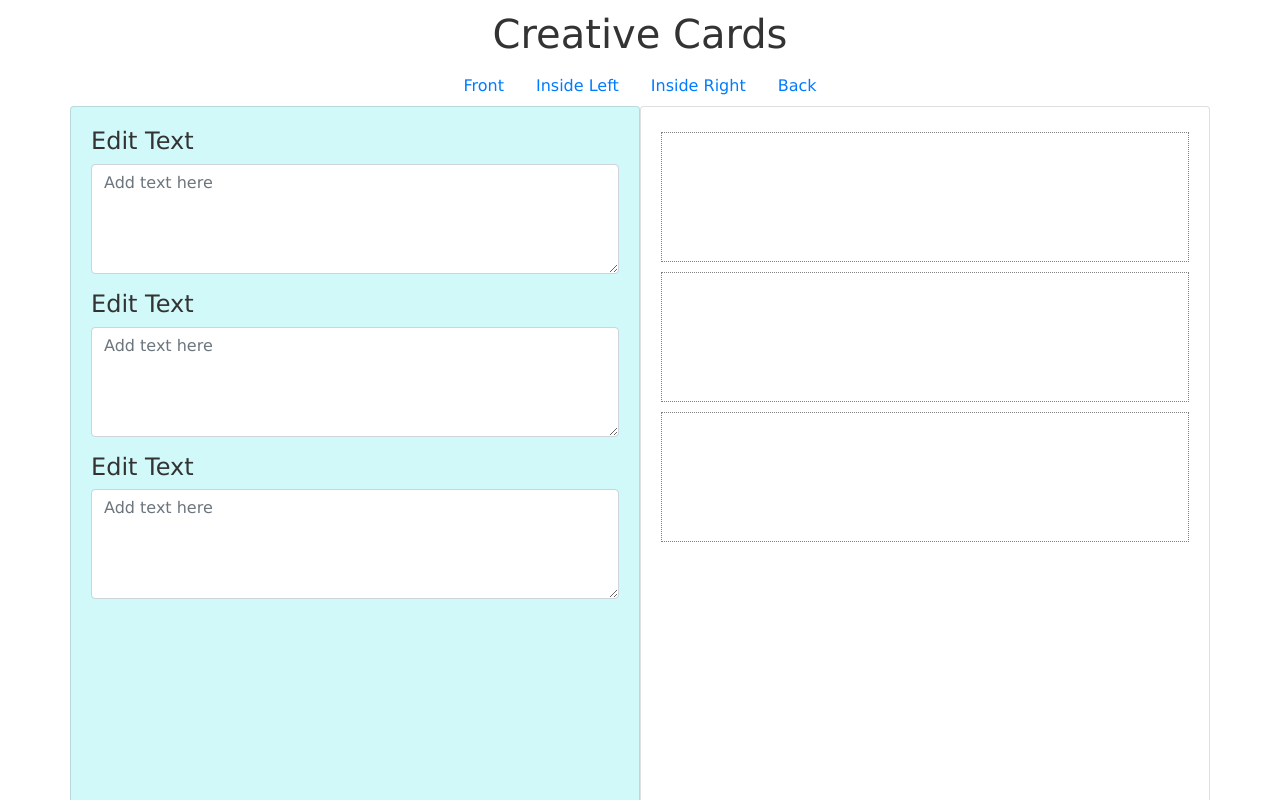
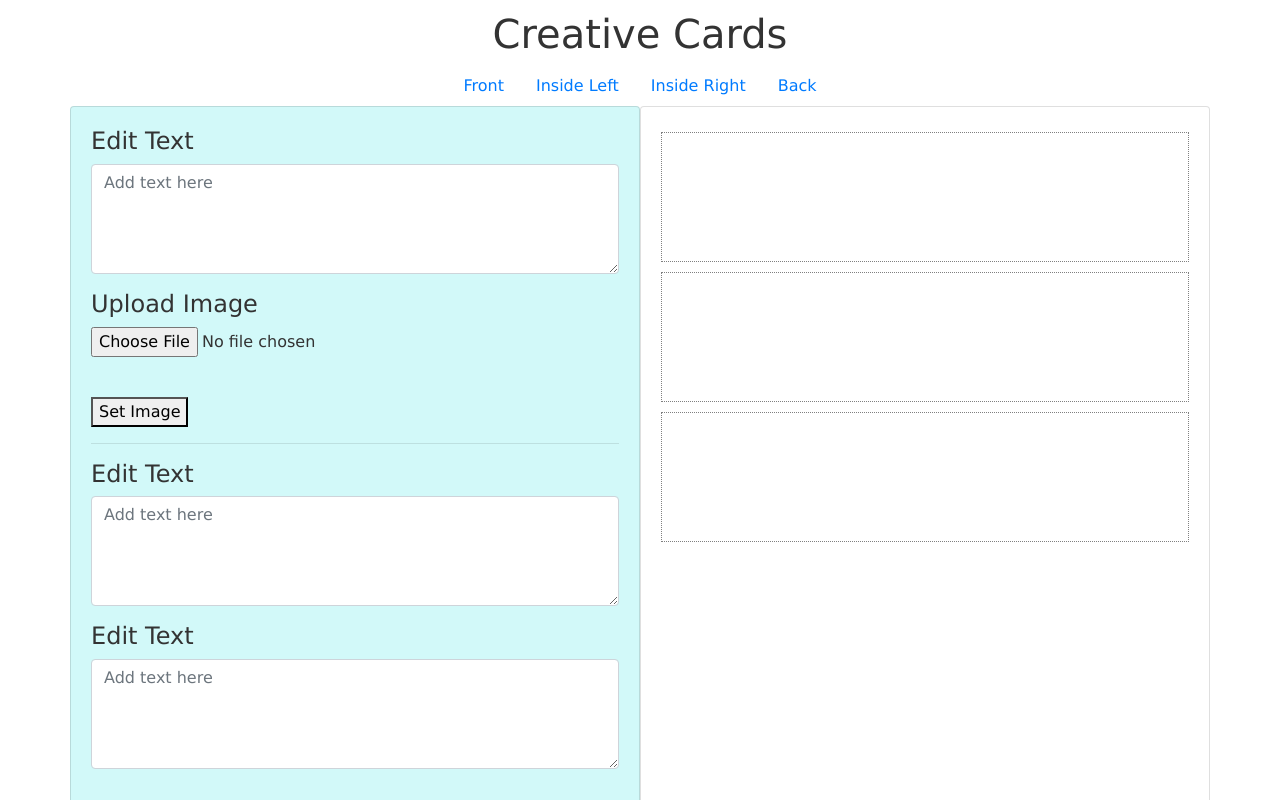
Before and after one commit to graysonlee123/vue-creative-cards, a Vue app: page / in a window 1280 px wide. Shown: the top 800 px of the page. Built offline with nearby package versions, Linux system fonts and the light colour scheme; no server answers.

Commit message:
adds integration with Firebase storage

```diff
--- a/package.json
+++ b/package.json
@@ -9,6 +9,7 @@
   },
   "dependencies": {
     "core-js": "^3.6.4",
+    "firebase": "^7.14.5",
     "vue": "^2.6.11"
   },
   "devDependencies": {
--- a/src/App.vue
+++ b/src/App.vue
@@ -35,6 +35,9 @@ import CardInsideLeft from "./components/card/CardInsideLeft.vue";
 import CardInsideRight from "./components/card/CardInsideRight.vue";
 import CardBack from "./components/card/CardBack.vue";
 
+import FirebaseConfig from "../firebaseConfig.js";
+console.log(FirebaseConfig);
+
 export default {
   data: function() {
     return {
--- a/src/components/card/CardFront.vue
+++ b/src/components/card/CardFront.vue
@@ -2,6 +2,8 @@
   <div class="row">
     <div class="col-sm-6 card edit-area">
       <cc-text-input @displayTextChanged="textBoxValue1 = $event"></cc-text-input>
+      <cc-image-upload></cc-image-upload>
+      <hr>
       <cc-text-input @displayTextChanged="textBoxValue2 = $event"></cc-text-input>
       <cc-text-input @displayTextChanged="textBoxValue3 = $event"></cc-text-input>
     </div>
@@ -16,20 +18,22 @@
 <script>
 import TextInput from "./TextInput";
 import TextOutput from "./TextOutput";
+import ImageUpload from "./ImageUpload";
 
 export default {
   data: function() {
     return {
-      textBoxValue1: '',
-      textBoxValue2: '',
-      textBoxValue3: '',
-    }
+      textBoxValue1: "",
+      textBoxValue2: "",
+      textBoxValue3: ""
+    };
   },
   components: {
     ccTextInput: TextInput,
-    ccTextOutput: TextOutput
+    ccTextOutput: TextOutput,
+    ccImageUpload: ImageUpload
   }
-}
+};
 </script>
 
 <style>
--- /dev/null
+++ b/src/components/card/ImageUpload.vue
@@ -0,0 +1,37 @@
+<template>
+  <div class="row">
+    <div class="col-sm-12">
+      <h4>Upload Image</h4>
+      <div class="form-group">
+        <input type="file" class="form-control-file" id="fileUpload" @change="uploadFile" />
+      </div>
+      <br />
+      <img id="image" />
+      <button type="button" id="setImageButton">Set Image</button>
+    </div>
+  </div>
+</template>
+
+<script>
+import Firebase from "firebase";
+
+export default {
+  data: function() {
+    return {
+      file: ""
+    };
+  },
+  methods: {
+    uploadFile: function(e) {
+      this.file = e.target.files[0];
+      const storageRef = Firebase.storage().ref(
+        "user_uploads/" + this.file.name
+      );
+      storageRef.put(this.file);
+    }
+  }
+};
+</script>
+
+<style>
+</style>
```
Also changed, not shown: 2 other files (tests, documents, lock files or other folders). Lines whose indentation alone changed are shown as unchanged.
